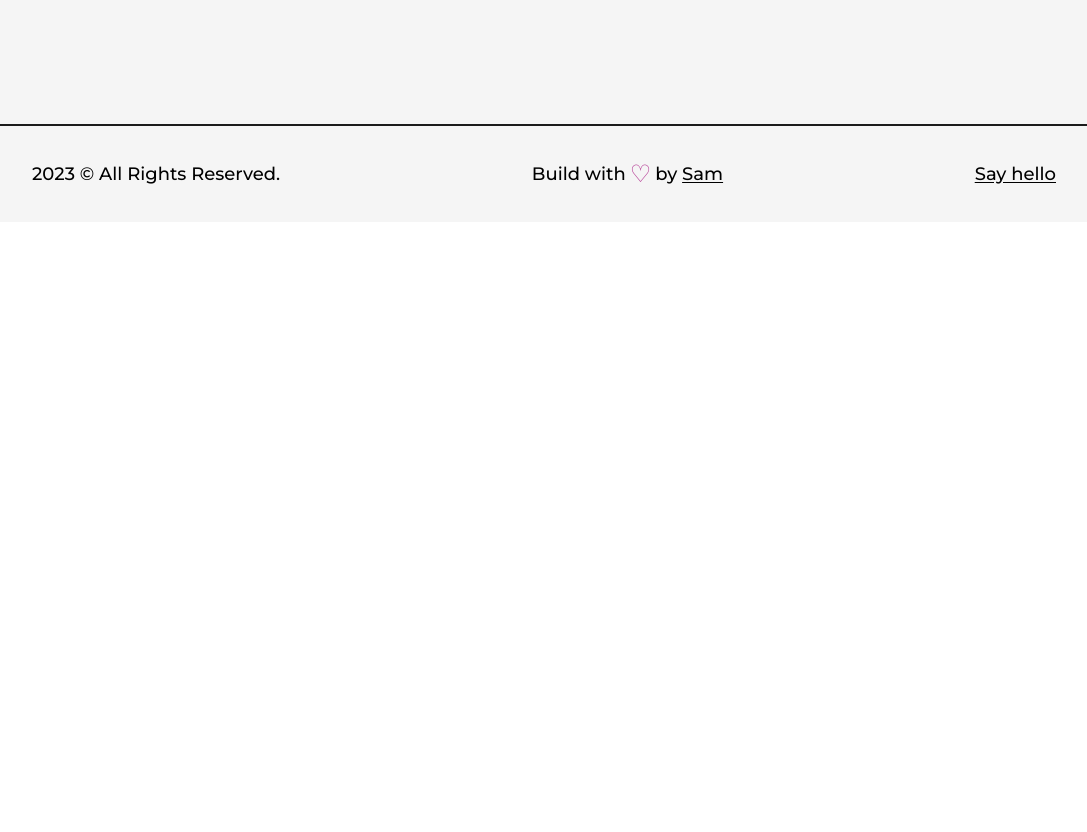
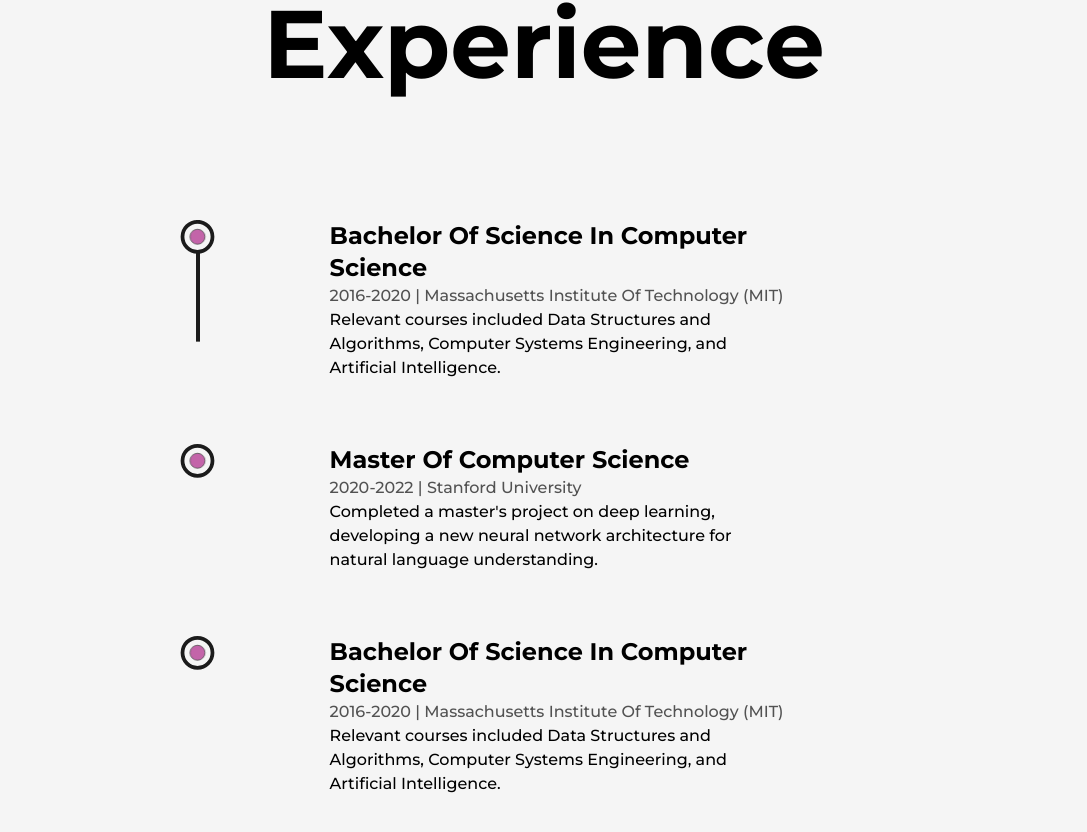
Before and after one commit to SamStha07/nextjs-framer-motion-tailwind, a Next.js app: page /about in a window 1280 px wide. Shown: the part 3444-4276 px from the top of the page, without its empty margins (96-1183 px from the left). Before the commit the page ends 3666 px from the top, so only its background shows below. Built offline with nearby package versions, Linux system fonts and the light colour scheme.

Commit message:
completed about page

```diff
--- /dev/null
+++ b/src/components/education.jsx
@@ -0,0 +1,72 @@
+import { motion, useScroll } from "framer-motion";
+import { useRef } from "react";
+import LiIcon from "./li-icon";
+
+const Details = ({ type, time, place, info }) => {
+  const ref = useRef();
+  return (
+    <li
+      ref={ref}
+      className="mx-auto my-8 flex w-[60%] flex-col items-center justify-between first:mt-0 last:mb-0"
+    >
+      <LiIcon reference={ref} />
+      <motion.div
+        initial={{ y: 50 }}
+        whileInView={{ y: 0 }}
+        transition={{ duration: 0.5, type: "spring" }}
+        exit={{ y: 50 }}
+      >
+        <h3 className="text-2xl font-bold capitalize">{type}</h3>
+        <span className="font-medium capitalize text-dark/75">
+          {time} | {place}
+        </span>
+        <p className="w-full font-medium">{info}</p>
+      </motion.div>
+    </li>
+  );
+};
+
+const Education = () => {
+  const ref = useRef(null);
+  const { scrollYProgress } = useScroll({
+    target: ref,
+    offset: ["start end", "center start"],
+  });
+
+  return (
+    <div className="my-64">
+      <h2 className="w-full mb-32 font-bold text-center text-8xl">
+        Experience
+      </h2>
+
+      <div ref={ref} className="relative mx-auto w-[75%]">
+        <motion.div
+          className="absolute left-9 top-0 h-full w-[4px] origin-top bg-dark"
+          style={{ scaleY: scrollYProgress }}
+        />
+        <ul className="flex flex-col items-start justify-between w-full ml-4">
+          <Details
+            type="Bachelor Of Science In Computer Science"
+            time="2016-2020"
+            info="Relevant courses included Data Structures and Algorithms, Computer Systems Engineering, and Artificial Intelligence."
+            place="Massachusetts Institute Of Technology (MIT)"
+          />
+          <Details
+            type="Master Of Computer Science"
+            time="2020-2022"
+            info="Completed a master's project on deep learning, developing a new neural network architecture for natural language understanding."
+            place="Stanford University"
+          />
+          <Details
+            type="Bachelor Of Science In Computer Science"
+            time="2016-2020"
+            info="Relevant courses included Data Structures and Algorithms, Computer Systems Engineering, and Artificial Intelligence."
+            place="Massachusetts Institute Of Technology (MIT)"
+          />
+        </ul>
+      </div>
+    </div>
+  );
+};
+
+export default Education;
--- a/src/components/experience.jsx
+++ b/src/components/experience.jsx
@@ -1,6 +1,5 @@
-import { useScroll } from "framer-motion";
-import React, { useRef } from "react";
-import { motion } from "framer-motion";
+import { motion, useScroll } from "framer-motion";
+import { useRef } from "react";
 import LiIcon from "./li-icon";
 
 const Details = ({ position, company, companyLink, time, address, work }) => {
@@ -11,7 +10,12 @@ const Details = ({ position, company, companyLink, time, address, work }) => {
       className="mx-auto my-8 flex w-[60%] flex-col items-center justify-between first:mt-0 last:mb-0"
     >
       <LiIcon reference={ref} />
-      <div>
+      <motion.div
+        initial={{ y: 50 }}
+        whileInView={{ y: 0 }}
+        transition={{ duration: 0.5, type: "spring" }}
+        exit={{ y: 50 }}
+      >
         <h3 className="text-2xl font-bold capitalize">
           {position}&nbsp;
           <a
@@ -26,13 +30,13 @@ const Details = ({ position, company, companyLink, time, address, work }) => {
           {time} | {address}
         </span>
         <p className="w-full font-medium">{work}</p>
-      </div>
+      </motion.div>
     </li>
   );
 };
 
 const Experience = () => {
-  const ref = useRef();
+  const ref = useRef(null);
   const { scrollYProgress } = useScroll({
     target: ref,
     offset: ["start end", "center start"],
@@ -40,7 +44,7 @@ const Experience = () => {
 
   return (
     <div className="my-64">
-      <h2 className="mb-32 w-full text-center text-8xl font-bold">
+      <h2 className="w-full mb-32 font-bold text-center text-8xl">
         Experience
       </h2>
 
@@ -49,7 +53,7 @@ const Experience = () => {
           className="absolute left-9 top-0 h-full w-[4px] origin-top bg-dark"
           style={{ scaleY: scrollYProgress }}
         />
-        <ul className="relative ml-4 flex w-full flex-col items-start justify-between">
+        <ul className="flex flex-col items-start justify-between w-full ml-4">
           <Details
             position="Software Engineer"
             company="Google"
--- a/src/components/li-icon.jsx
+++ b/src/components/li-icon.jsx
@@ -8,13 +8,18 @@ const LiIcon = ({ reference }) => {
   });
 
   return (
-    <figure className="absolute left-0 top-0 stroke-dark">
-      <svg width="75" height="75" viewBox="0 0 100 100">
+    <figure className="absolute left-0 stroke-dark">
+      <svg
+        className="-mt-[2px] -rotate-90"
+        width="75"
+        height="75"
+        viewBox="0 0 100 100"
+      >
         <circle
           cx="75"
           cy="50"
           r="20"
-          className="fill-none stroke-primary stroke-1"
+          className="stroke-1 fill-none stroke-primary"
         />
         <motion.circle
           cx="75"
@@ -29,7 +34,7 @@ const LiIcon = ({ reference }) => {
           cx="75"
           cy="50"
           r="10"
-          className="animate-pulse fill-primary stroke-1"
+          className="stroke-1 animate-pulse fill-primary"
         />
       </svg>
     </figure>
--- a/src/pages/about.jsx
+++ b/src/pages/about.jsx
@@ -7,6 +7,7 @@ import profilePic from "../../public/images/profile/developer-pic-2.jpg";
 import { useInView, useMotionValue, useSpring } from "framer-motion";
 import Skills from "@/components/skills";
 import Experience from "@/components/experience";
+import Education from "@/components/education";
 
 // 1.54
 
@@ -44,11 +45,11 @@ const AboutPage = () => {
         <title>Sam | About Page</title>
         <meta name="description" content="description" />
       </Head>
-      <main className="flex w-full flex-col items-center justify-center">
+      <main className="flex flex-col items-center justify-center w-full">
         <Layout className="pt-16">
           <AnimatedText text="Passion Fuels Purpose!" />
-          <div className="mt-10 grid w-full grid-cols-8 gap-16">
-            <div className="col-span-3 flex flex-col items-start justify-start">
+          <div className="grid w-full grid-cols-8 gap-16 mt-10">
+            <div className="flex flex-col items-start justify-start col-span-3">
               <h2 className="mb-4 text-lg font-bold uppercase text-dark/75">
                 Biography
               </h2>
@@ -65,37 +66,37 @@ const AboutPage = () => {
                 {`Whether I'm working on a website, mobile app, or other digital product, I bring my commitment to design excellence and user-centered thinking to every project I work on. I look forward to the opportunity to bring my skills and passion to your next project.`}
               </p>
             </div>
-            <div className="relative col-span-3 h-max rounded-2xl border-2 border-solid border-dark bg-light p-8">
+            <div className="relative col-span-3 p-8 border-2 border-solid h-max rounded-2xl border-dark bg-light">
               <div className="absolute -right-3 top-0 -z-10 h-[103%] w-[102%] rounded-[2rem] bg-dark" />
               <Image
                 src={profilePic}
                 alt="sam"
-                className="h-auto w-full rounded-2xl"
+                className="w-full h-auto rounded-2xl"
                 priority={true}
               />
             </div>
-            <div className="col-span-2 flex flex-col items-end justify-between">
+            <div className="flex flex-col items-end justify-between col-span-2">
               <div className="flex flex-col items-end justify-center">
-                <span className="inline-block text-7xl font-bold">
+                <span className="inline-block font-bold text-7xl">
                   <AnimatedNumbers value={50} />+
                 </span>
-                <h2 className="text-dark/2 text-xl font-medium capitalize">
+                <h2 className="text-xl font-medium capitalize text-dark/2">
                   satisfied clients
                 </h2>
               </div>
               <div className="flex flex-col items-end justify-center">
-                <span className="inline-block text-7xl font-bold">
+                <span className="inline-block font-bold text-7xl">
                   <AnimatedNumbers value={40} />+
                 </span>
-                <h2 className="text-dark/2 text-xl font-medium capitalize">
+                <h2 className="text-xl font-medium capitalize text-dark/2">
                   projects completed
                 </h2>
               </div>
               <div className="flex flex-col items-end justify-center">
-                <span className="inline-block text-7xl font-bold">
+                <span className="inline-block font-bold text-7xl">
                   <AnimatedNumbers value={3} />+
                 </span>
-                <h2 className="text-dark/2 text-xl font-medium capitalize">
+                <h2 className="text-xl font-medium capitalize text-dark/2">
                   years of experience
                 </h2>
               </div>
@@ -104,6 +105,7 @@ const AboutPage = () => {
 
           <Skills />
           <Experience />
+          <Education />
         </Layout>
       </main>
     </>
```
